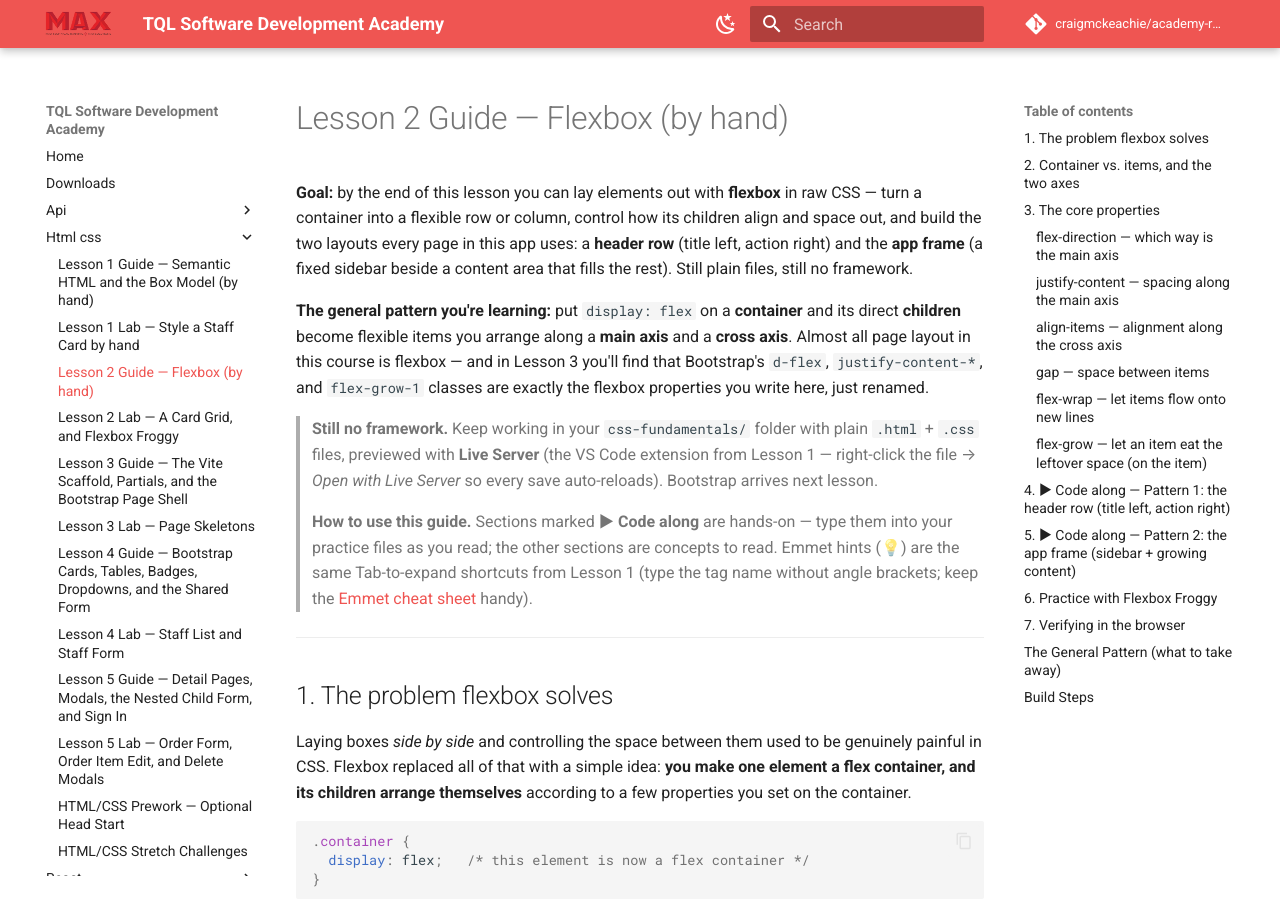
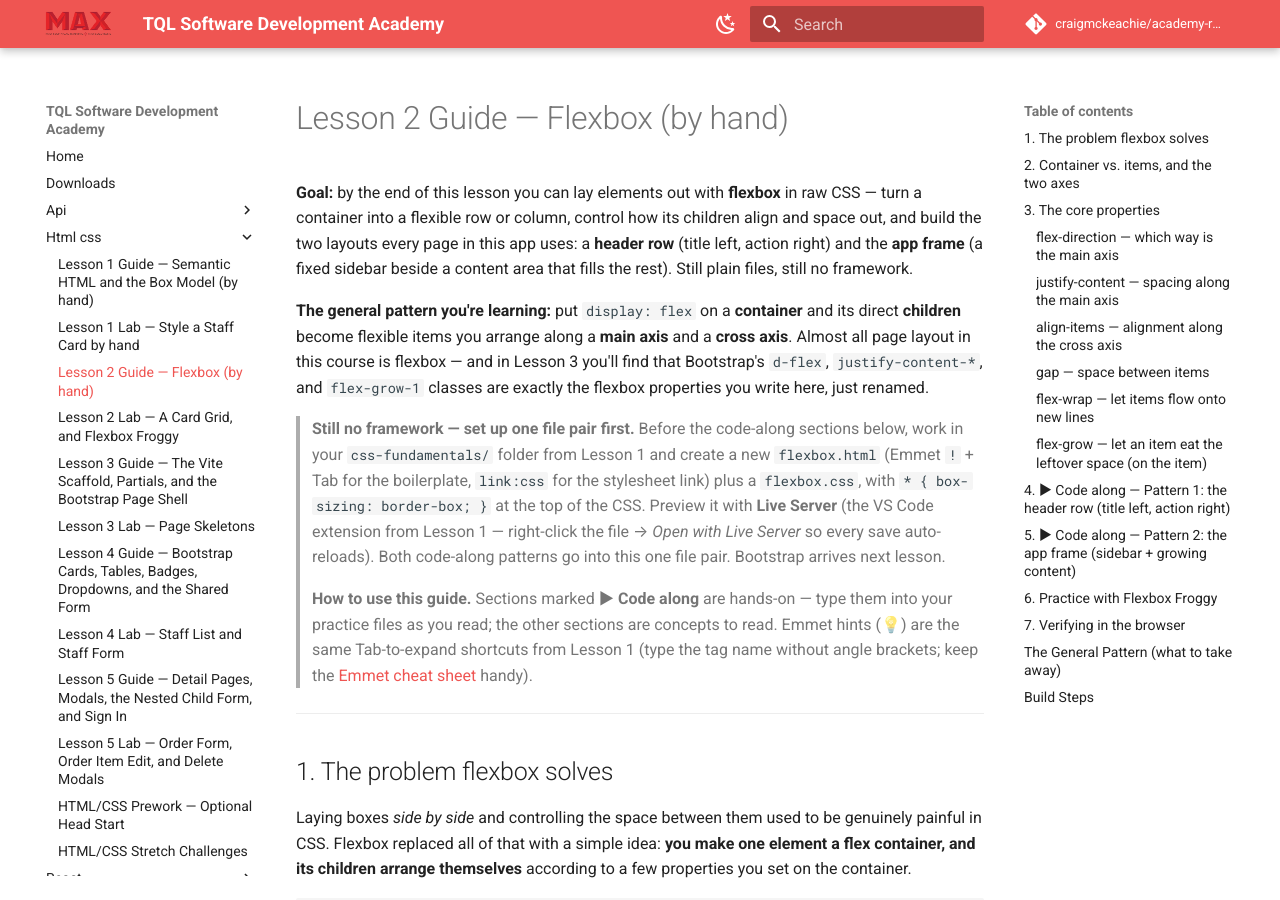
Before and after one commit to craigmckeachie/academy-resources, an MkDocs documentation site: the page built from materials/html-css/lesson-02-guide-flexbox.md, in a window 1280 px wide and 900 px high. Built offline with MkDocs 1.6.1 and Material for MkDocs 9.7.7, drawn with Linux system fonts in a browser that asks for light colours; comment, search, counter and statistics services are not loaded.

Commit message:
Publish academy-resources (2026-07-15 12:38)

```diff
--- a/materials/html-css/lesson-02-guide-flexbox.md
+++ b/materials/html-css/lesson-02-guide-flexbox.md
@@ -12,10 +12,13 @@ its direct **children** become flexible items you arrange along a **main axis**
 you'll find that Bootstrap's `d-flex`, `justify-content-*`, and `flex-grow-1` classes
 are exactly the flexbox properties you write here, just renamed.
 
-> **Still no framework.** Keep working in your `css-fundamentals/` folder with plain
-> `.html` + `.css` files, previewed with **Live Server** (the VS Code extension from
-> Lesson 1 — right-click the file → *Open with Live Server* so every save auto-reloads).
-> Bootstrap arrives next lesson.
+> **Still no framework — set up one file pair first.** Before the code-along sections
+> below, work in your `css-fundamentals/` folder from Lesson 1 and create a new
+> `flexbox.html` (Emmet `!` + Tab for the boilerplate, `link:css` for the stylesheet
+> link) plus a `flexbox.css`, with `* { box-sizing: border-box; }` at the top of the
+> CSS. Preview it with **Live Server** (the VS Code extension from Lesson 1 —
+> right-click the file → *Open with Live Server* so every save auto-reloads). Both
+> code-along patterns go into this one file pair. Bootstrap arrives next lesson.
 
 > **How to use this guide.** Sections marked **▶ Code along** are hands-on — type them
 > into your practice files as you read; the other sections are concepts to read. Emmet
```
Also changed, not shown: materials/html-css/lesson-01-lab-staff-card.md (+6 -0 lines).
